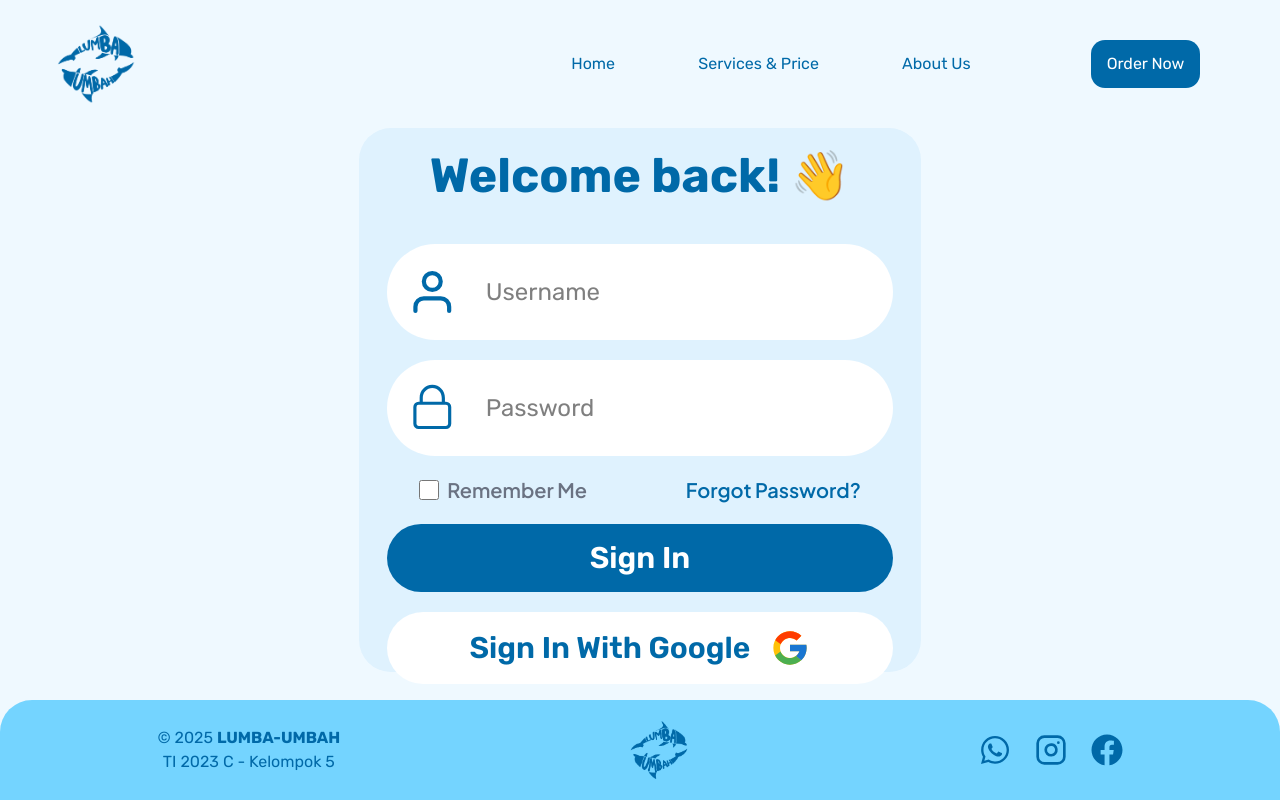
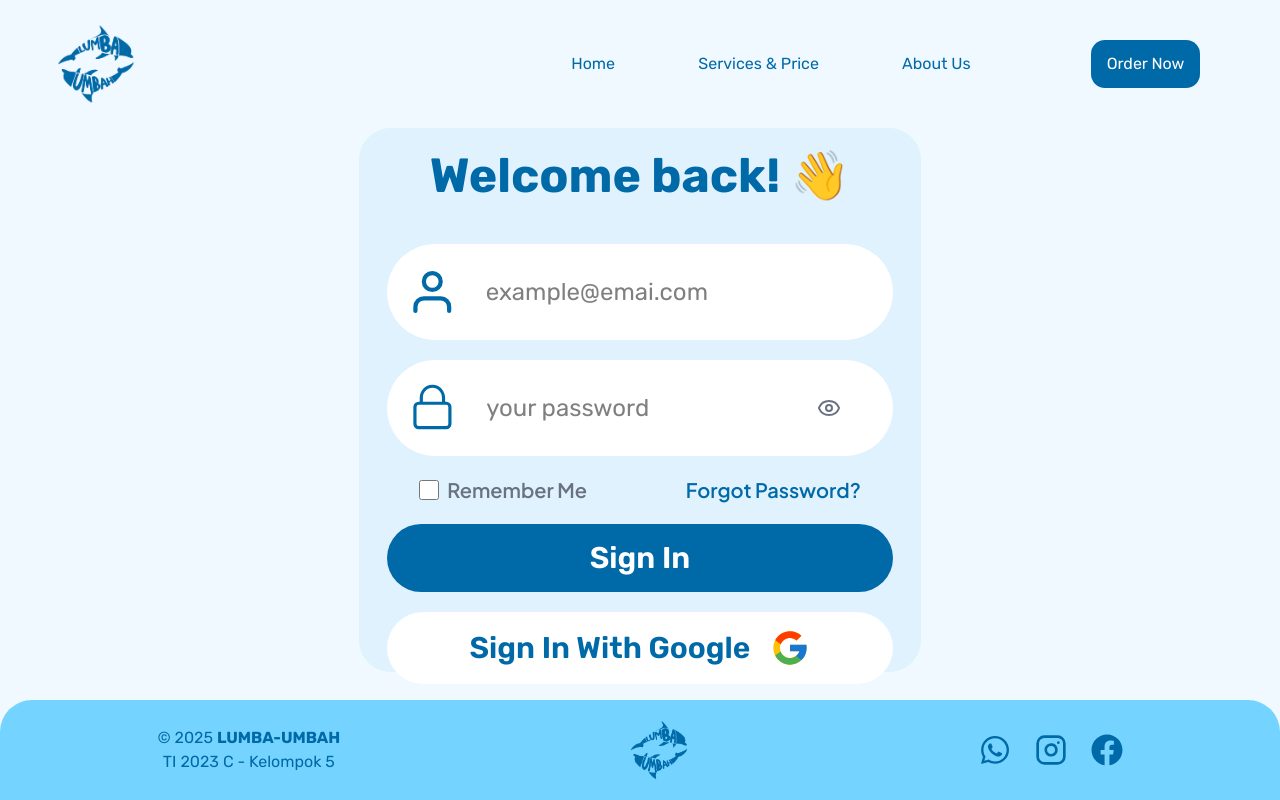
Before and after one commit to pachyyy/lumbaUmbah, a React (Vite) app: page /signin in a window 1280 px wide. Built offline with nearby package versions, Linux system fonts and the light colour scheme.

Commit message:
auth user

```diff
--- a/src/App.jsx
+++ b/src/App.jsx
@@ -13,9 +13,11 @@ import DashboardHome from "./components/dashboard/DashboardHome";
 import "./index.css";
 import DataLaundry from "./components/dashboard/admin/DataLaundry";
 import ProtectedRoute from "./components/ProtectedRoute";
+import AuthProvider from "./hooks/AuthProvider";
 
 const App = () => {
   return (
+    <AuthProvider>
       <main className="main-content">
         <Routes>
           <Route path="/" element={<Home />} />
@@ -44,6 +46,7 @@ const App = () => {
           </Route>
         </Routes>
       </main>
+    </AuthProvider>
   );
 };
 
--- a/src/components/DashboardNavbar.jsx
+++ b/src/components/DashboardNavbar.jsx
@@ -1,8 +1,8 @@
 import { UserIcon, Bell } from "lucide-react";
-import { useParams } from "react-router-dom";
+import { useAuth } from "@/hooks/AuthProvider";
 
 const AdminDashboardNavbar = () => {
-  const { role } = useParams();
+  const auth = useAuth()
 
   return (
     <nav className="fixed left-0 right-0 top-0 flex h-16 items-center justify-between border-b border-gray-200 bg-white">
@@ -16,9 +16,9 @@ const AdminDashboardNavbar = () => {
             <UserIcon className="h-6 w-6" />
           </div>
           <div>
-            <h3 className="font-semibold text-primary">Uzumaki Udin</h3>
+            <h3 className="font-semibold text-primary">{auth.user.username}</h3>
             <span className="text-muted-foreground text-sm capitalize">
-              {role}
+              {auth.user.role}
             </span>
           </div>
         </div>
--- a/src/components/ProtectedRoute.jsx
+++ b/src/components/ProtectedRoute.jsx
@@ -1,8 +1,10 @@
+import { useAuth } from "@/hooks/AuthProvider";
 import { Navigate } from "react-router-dom";
 
-const ProtectedRoute = ({ user, children, redirectPath = "/signin" }) => {
-  if (!user) {
-    return <Navigate to={redirectPath} replace />;
+const ProtectedRoute = ({children}) => {
+  const user = useAuth()
+  if (!user.token) {
+    return <Navigate to="/signin" replace />;
   }
 
   return children;
--- /dev/null
+++ b/src/hooks/AuthProvider.jsx
@@ -0,0 +1,101 @@
+import { useContext, createContext, useState, useEffect } from "react";
+import toast from "react-hot-toast";
+import { useNavigate } from "react-router-dom";
+
+const AuthContext = createContext();
+
+// eslint-disable-next-line react-refresh/only-export-components
+export const useAuth = () => {
+    return useContext(AuthContext)
+}
+
+const AuthProvider = ({ children }) => {
+    const [user, setUser] = useState(localStorage.getItem('user') || null)
+    const [token, setToken] = useState(localStorage.getItem('token') || "")
+
+    const navigate = useNavigate()
+
+    useEffect(() => {
+        const loggedInUser = localStorage.getItem('user')
+        if (loggedInUser) {
+            const foundUser = JSON.parse(loggedInUser)
+            setUser(foundUser)
+        }
+    }, [])
+
+    const userLogin = async (data) => {
+        try {
+            const res = await fetch("http://localhost:8000/api/v1/users/signin", {
+                method: "POST",
+                headers: {
+                    "Content-Type": "application/json",
+                },
+                body: JSON.stringify(data),
+            })
+
+            const json = await res.json()
+
+            if (json) {
+                const { token, user: userData } = json
+                const userWithRole = {...userData, role: "user"}
+                setUser(userWithRole)
+                setToken(token)
+                localStorage.setItem('token', token)
+                localStorage.setItem('user', JSON.stringify(userWithRole))
+                navigate('/dashboard/user')
+                toast.success('Login Success')
+                return
+            }
+
+            toast.error("Invalid data input")
+            throw new Error(res.message)
+        } catch (error) {
+            toast.error(error.message)
+            console.log(error);
+        }
+    }
+
+    const adminLogin = async (data) => {
+        try {
+            const res = await fetch("http://localhost:8000/api/v1/admins/signin", {
+                method: "POST",
+                headers: {
+                    "Content-Type": "application/json",
+                },
+                body: JSON.stringify(data),
+            })
+
+            const json = await res.json()
+
+            if (json) {
+                const { token, user: userData } = json
+                 const userWithRole = {...userData, role: "admin"}
+                setUser(userWithRole)
+                setToken(token)
+                localStorage.setItem('token', token)
+                localStorage.setItem('user', JSON.stringify(userWithRole))
+                navigate('/dashboard/admin')
+                toast.success('Login Success')
+                return
+            }
+
+            toast.error("Invalid data input")
+            throw new Error(res.message)
+        } catch (error) {
+            toast.error(error.message)
+            console.log(error);
+        }
+    }
+
+    const logout = () => {
+        setUser(null)
+        setToken("")
+        localStorage.removeItem('token')
+        navigate('/')
+        toast.success('Logged Out!')
+    }
+
+    return <AuthContext.Provider value={{ token, user, userLogin, adminLogin, logout }}>{children}</AuthContext.Provider>
+}
+
+export default AuthProvider
--- a/src/pages/SignIn.jsx
+++ b/src/pages/SignIn.jsx
@@ -3,17 +3,37 @@ import Footer from "../components/Footer";
 import { GoLock } from "react-icons/go";
 import { FiUser } from "react-icons/fi";
 import { FcGoogle } from "react-icons/fc";
-import { Link, NavLink } from 'react-router-dom';
-
+import { Link } from 'react-router-dom';
+import { Eye, EyeClosed } from "lucide-react";
+import { useState } from "react";
+import { useAuth } from "@/hooks/AuthProvider";
 
 function SignIn() {
+    const defaultValues = {
+        "email": "",
+        "password": "",
+    }
+
+    const auth = useAuth()
+    const [input, setInput] = useState(defaultValues)
+    const [showPwd, setShowPwd] = useState(false)
+
+    const handleChange = (e) => {
+        const { name, value } = e.target;
+        setInput(prev => ({...prev, [name]: value}))
+    }
+
+    const handleSubmit = async (e) => {
+        e.preventDefault()
+        auth.userLogin(input)
+    }
 
     return(
         <div className="bg-[#EFF9FF] min-h-screen">
             <NavBar />
                 <div className="flex items-center justify-center h-screen w-full py-32 px-4">
                     <div className="bg-sky-100 rounded-4xl w-full h-full mx-auto justify-center max-w-[45%]">
-                        <div className="grid grid-rows-3 gap-5">
+                        <form onSubmit={handleSubmit} className="grid grid-rows-3 gap-5">
                             {/* Title */}
                             <div className="mx-auto flex items-center">
                                 <h1 className="text-sky-700 font-rubik font-bold text-5xl">Welcome back! 👋</h1>
@@ -22,13 +42,44 @@ function SignIn() {
                             {/* Username */}
                             <div className="flex bg-white mx-auto py-4 px-5 w-full max-w-[90%] gap-5 items-center rounded-full">
                                 <FiUser className="w-15 h-15 text-sky-700" />
-                                <input type="text" placeholder="Username" className="w-full rounded-lg py-4 px-2 bg-white text-black font-rubik text-2xl" />
+                                <input
+                                    type="email"
+                                    id="email"
+                                    name="email"
+                                    placeholder="example@emai.com"
+                                    className="w-full rounded-lg py-4 px-2 bg-white text-black font-rubik text-2xl"
+                                    aria-describedby="email"
+                                    aria-invalid="false"
+                                    onChange={handleChange}
+                                    required
+                                />
+                                <div id="email" className="sr-only">
+                                    Please enter a valid email address
+                                </div>
                             </div>
 
                             {/* Password */}
                             <div className="flex bg-white mx-auto py-4 px-5 w-full max-w-[90%] gap-5 items-center rounded-full">
                                 <GoLock className="w-15 h-15 text-sky-700" />
-                                <input type="password" placeholder="Password" className="w-full rounded-lg py-4 px-2 bg-white text-black font-rubik text-2xl" />
+                                <div className="relative w-full">
+                                    <input
+                                        type={showPwd ? 'text' : 'password'}
+                                        id="password"
+                                        name="password"
+                                        placeholder="your password"
+                                        className="w-full rounded-lg py-4 px-2 bg-white text-black font-rubik text-2xl"
+                                        aria-describedby="password"
+                                        aria-invalid="false"
+                                        onChange={handleChange}
+                                        required
+                                    />
+                                    <div id="password" className="sr-only">
+                                        Password must be at least 6 characters
+                                    </div>
+                                    <button type="button" onClick={() => setShowPwd(!showPwd)} className="absolute cursor-pointer right-8 top-1/2 -translate-y-1/2 text-gray-500 text-xl">
+                                        {showPwd ? <EyeClosed /> : <Eye />}
+                                    </button>
+                                </div>
                             </div>
 
                             {/* Remember Me & Forgot Password*/}
@@ -48,9 +99,7 @@ function SignIn() {
                             </div>
 
                             {/* Sign In Button */}
-                            <div className="max-w-[90%] w-full mx-auto">
-                                <button className="flex items-center justify-center bg-sky-700 mx-auto rounded-full py-4 w-full text-white font-rubik font-semibold text-3xl cursor-pointer hover:bg-sky-400 transition-ease-in-out duration-300">Sign In</button>
-                            </div>
+                            <button type="submit" className="max-w-[90%] flex items-center justify-center bg-sky-700 mx-auto rounded-full py-4 w-full text-white font-rubik font-semibold text-3xl cursor-pointer hover:bg-sky-400 transition-ease-in-out duration-300">Sign In</button>
 
                             {/* Sign In Button with Google*/}
                             <div className="max-w-[90%] w-full mx-auto">
@@ -65,7 +114,7 @@ function SignIn() {
                                 <p className="font-jakarta text-gray-400 font-bold">Don't have an account? <span className="text-sky-700 hover:text-sky-400 transition-ease-in-out duration-300"><Link to={"/signup"}>Create a new one!</Link></span></p>
                             </div>
 
-                        </div>
+                        </form>
 
                     </div>
                 </div>
```
Also changed, not shown: src/components/Sidebar.jsx (+14 -2 lines). Lines whose indentation alone changed are shown as unchanged.
